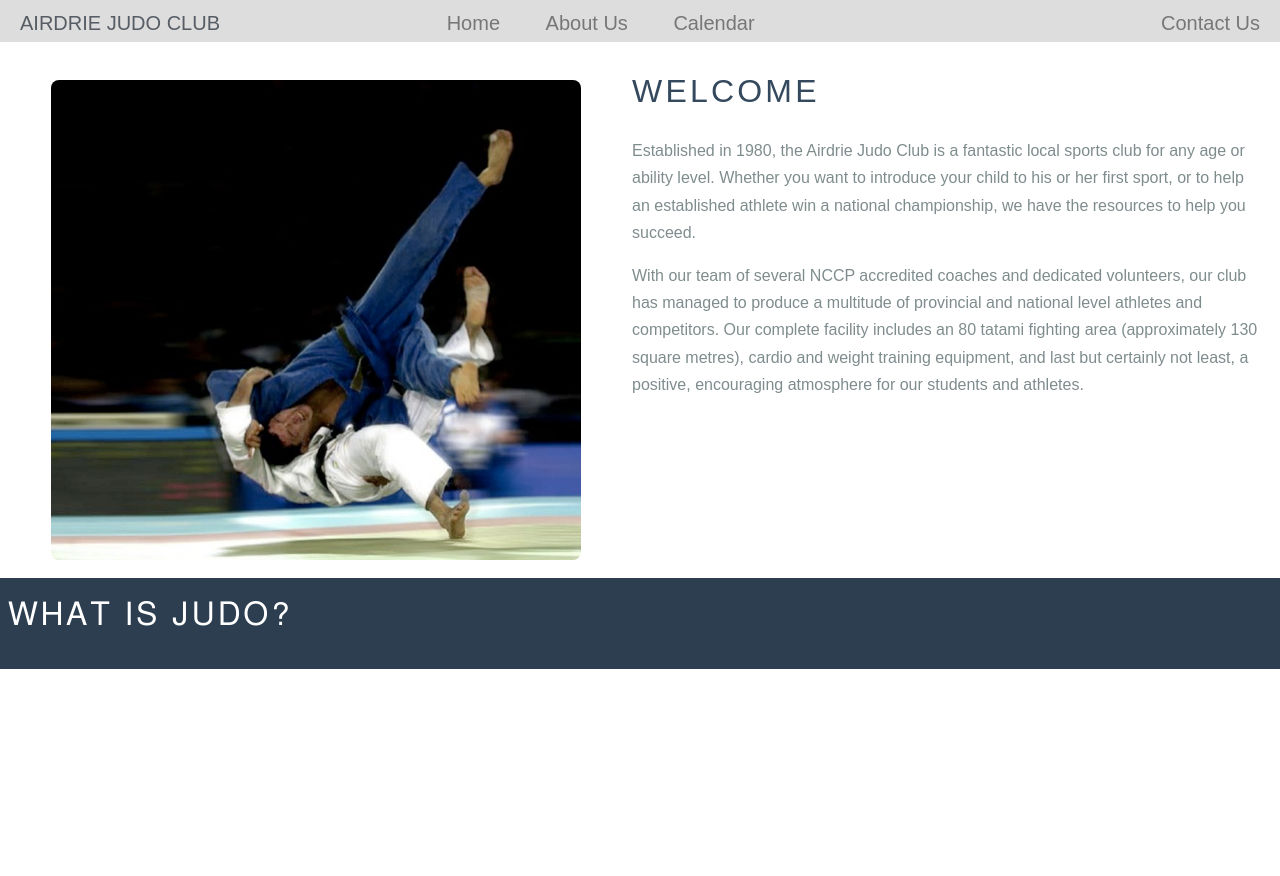
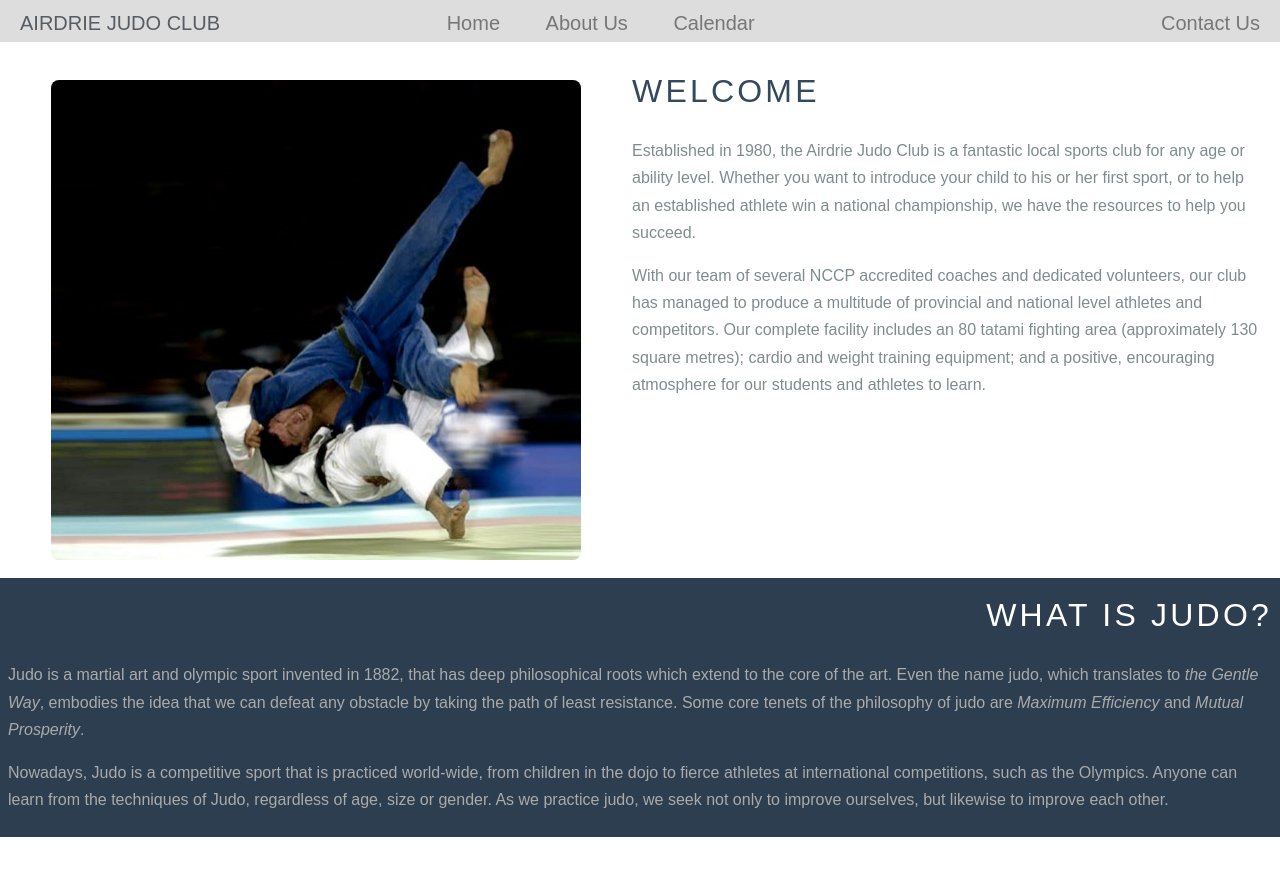
Before and after one commit to ThatGeoGuy/airdrie-judo, a Jekyll site: the page built from index.html, in a window 1280 px wide. Shown: the top 876 px of the page. Built offline with Jekyll 4.4.1, drawn with Linux system fonts in a browser that asks for light colours; nearby versions of some CDN libraries.

Commit message:
Updates text-alignment for headers and adds judo blurb

```diff
--- a/css/index.css
+++ b/css/index.css
@@ -80,7 +80,6 @@ label {
 	text-transform: uppercase;
 	letter-spacing: 0.1em;
     margin: 0.5em 0 1em;
-	text-align: right;
     color: white;
 }
 
@@ -109,6 +108,10 @@ label {
 	.pure-img-responsive {
 		max-width: 40%;
 	}
+
+	.ribbon .content-head {
+		text-align: left;
+	}
 }
 /*
  * -- TABLET (AND UP) MEDIA QUERIES --
@@ -118,6 +121,10 @@ label {
 @media (min-width: 48em) {
 	.pure-img-responsive {
 		max-width: 90%;
+	}
+
+	.ribbon .content-head {
+		text-align: right;
 	}
 
     /* We increase the body font size */
--- a/index.html
+++ b/index.html
@@ -16,10 +16,14 @@ stylesheets:
 		<div class='pure-u-1 pure-u-md-1-2 pure-u-lrg-2-5' id='welcome'>
 			<h1 class='content-head'>Welcome</h1>
 			<p>Established in 1980, the Airdrie Judo Club is a fantastic local sports club for any age or ability level. Whether you want to introduce your child to his or her first sport, or to help an established athlete win a national championship, we have the resources to help you succeed.</p>
-			<p>With our team of several NCCP accredited coaches and dedicated volunteers, our club has managed to produce a multitude of provincial and national level athletes and competitors. Our complete facility includes an 80 tatami fighting area (approximately 130 square metres), cardio and weight training equipment, and last but certainly not least, a positive, encouraging atmosphere for our students and athletes.</p>
+			<p>With our team of several NCCP accredited coaches and dedicated volunteers, our club has managed to produce a multitude of provincial and national level athletes and competitors. Our complete facility includes an 80 tatami fighting area (approximately 130 square metres); cardio and weight training equipment; and a positive, encouraging atmosphere for our students and athletes to learn.</p>
 		</div>
 	</div>
 	<div class='ribbon l-box-lrg pure-g'>
-		<h1 class='content-head'>What is Judo?</h1>
+		<div class='pure-u-1 pure-u-md-1-1 pure-u-lrg-1-1'>
+			<h1 class='content-head'>What is Judo?</h1>
+			<p>Judo is a martial art and olympic sport invented in 1882, that has deep philosophical roots which extend to the core of the art. Even the name judo, which translates to <em>the Gentle Way</em>, embodies the idea that we can defeat any obstacle by taking the path of least resistance. Some core tenets of the philosophy of judo are <em>Maximum Efficiency</em> and <em>Mutual Prosperity</em>.</p>
+			<p>Nowadays, Judo is a competitive sport that is practiced world-wide, from children in the dojo to fierce athletes at international competitions, such as the Olympics. Anyone can learn from the techniques of Judo, regardless of age, size or gender. As we practice judo, we seek not only to improve ourselves, but likewise to improve each other.</p>
+		</div>
 	</div>
 </div>
```
